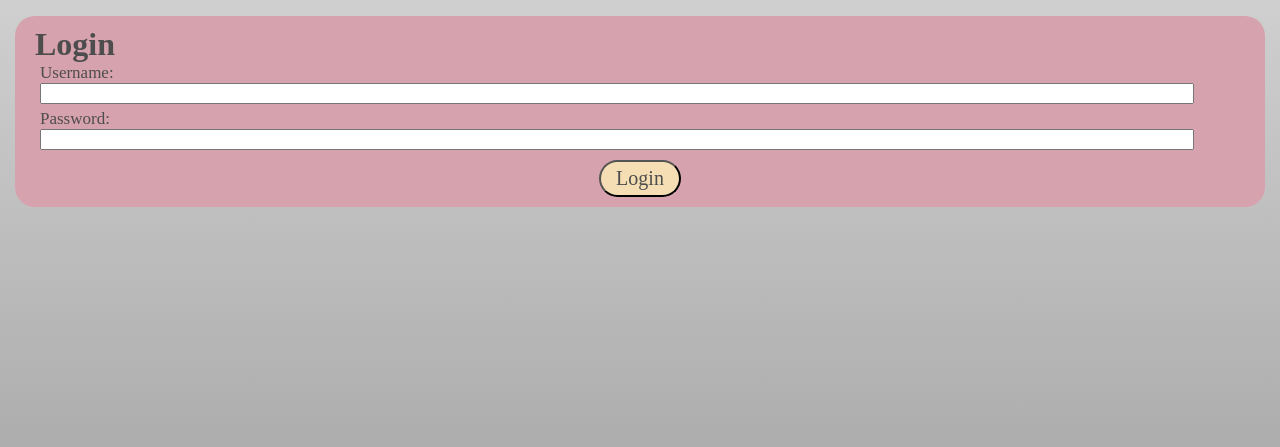
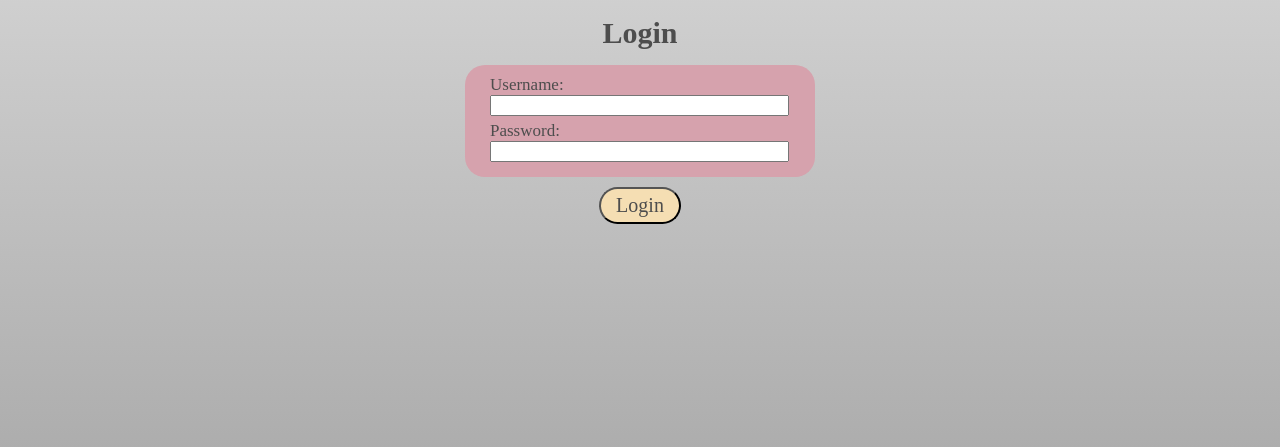
Before and after one commit to JasonToups/forever-homes, a Django app: page /accounts/login/ in a window 1280 px wide. Shown: the part 48-495 px from the top of the page. Run offline with Django 3.2, Linux system fonts and the light colour scheme; some web fonts are replaced.

Commit message:
styles all forms with header outside of container and button outside of container

```diff
--- a/accounts/templates/login.html
+++ b/accounts/templates/login.html
@@ -3,19 +3,21 @@
 
 {% block content %}
 
-<div class="container input">
-	<div class="login">
-		<h2>Login</h2>
+<div id="login" class="container">
+	<div class="login headline">
+		<h2 class="headline-text">Login</h2>
+	</div>
+	<div class="input">
 		<div class="fields">
 			<form method="POST" action=".">
 				{% csrf_token %}
 				{{ form.as_p }}
-			</div>
-			<div class="button">
-				<input class="submit" type="submit" value="Login">
-			</form>
 		</div>
 	</div>
 </div>
+<div class="button">
+	<input class="submit" type="submit" value="Login">
+</form>
+</div>
 
 {% endblock %}
--- a/main_app/static/css/feed.css
+++ b/main_app/static/css/feed.css
@@ -5,6 +5,10 @@
   align-items: center;
   justify-content: center;
 }
+
+/* .post {
+
+} */
 
 /* The image for a post */
 .pet-picture {
--- a/main_app/static/css/form.css
+++ b/main_app/static/css/form.css
@@ -1,13 +1,22 @@
 /* ------- GLOBAL FORM STYLING */
+.headline {
+  padding-bottom: 15px;
+  display: flex;
+  flex-direction: row;
+  justify-content: center;
+  align-items: center;
+}
+
+.headline-text {
+  margin-left: auto;
+  margin-right:auto;
+}
 
 .fields {
   margin-left: 15px;
 }
 
-.container h2 {
-  margin-left: 10px;
-  font-size: 2em;
-}
+
 .container p {
   margin-bottom: 5px;
 }
@@ -18,15 +27,6 @@
 }
 
 /* ------- SEARCH */
-
-#search {
-  padding-bottom: 15px;
-  text-align: center;
-}
-
-#search-headline {
-  display: inline-block
-}
 
 #submitSearch {
   margin-bottom: 10px;
--- a/main_app/static/css/nav.css
+++ b/main_app/static/css/nav.css
@@ -29,6 +29,10 @@ body {
 
 .container {
   margin-top: calc(var(--nav-height) + 15px);
+  width: var(--content-width);
+  align-items: center;
+  margin-left: auto;
+  margin-right: auto;
 }
 
 .input{
@@ -37,8 +41,6 @@ body {
   border-radius: 20px;
   color: var(--text-primary-color);
   padding: 10px;
-  margin-left: 15px;
-  margin-right: 15px;
 }
 
 .button{
--- a/main_app/templates/feedsearch.html
+++ b/main_app/templates/feedsearch.html
@@ -3,8 +3,8 @@
 {% block content %}
 	<div id="searchForm" class="container">
 		<form METHOD="GET" action=".">
-			<div id="search">
-				<h1 id="search-headline">Find a Pet</h1>
+			<div id="search" class="headline">
+				<h1 class="headline-text">Find a Pet</h1>
 			</div>
 			<div id="searchSpecies" class="input">
 				<h3>Select A Single Species:</h3>
```
Also changed, not shown: accounts/templates/register.html (+8 -4 lines).
